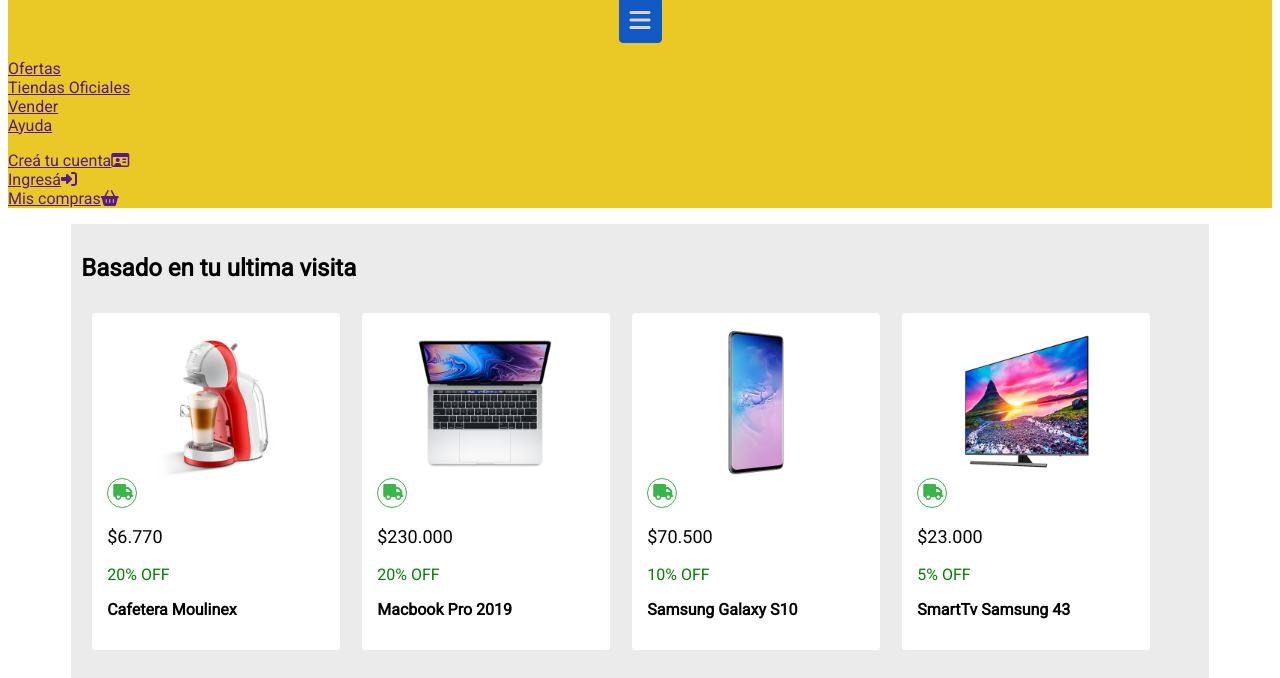
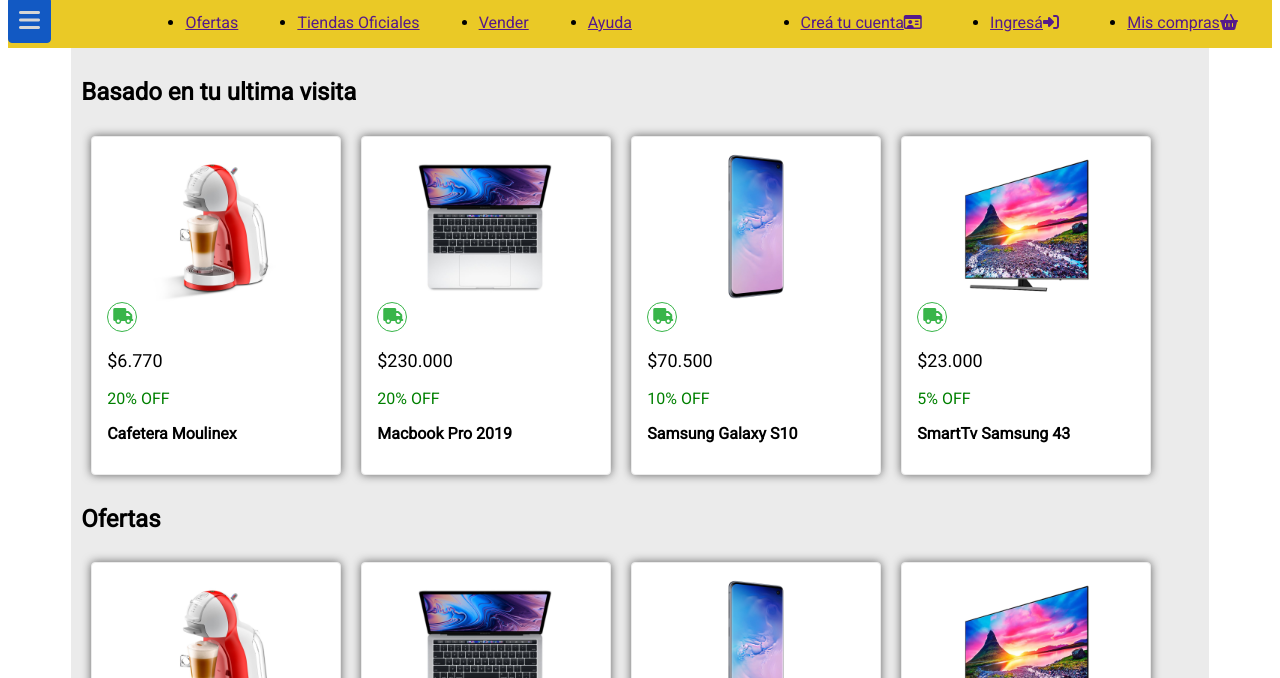
Before and after one commit to Fondi99/Mercado-Liebre, a website: page views/home.html in a window 1280 px wide. Shown: the part 120-798 px from the top of the page. Drawn offline with Linux system fonts and the light colour scheme; files that its build step writes are made by us from their sources; files whose address does not match are found by name.

Commit message:
Avances en css

```diff
--- a/public/css/styles.css
+++ b/public/css/styles.css
@@ -96,6 +96,23 @@
     font-size: 16px;
     padding: 5px;
 }
+@media (min-width:361px){
+    header nav{
+        display: flex;
+        justify-content: space-between;
+    }
+    nav ul{
+        display: flex;
+        justify-content: space-around;
+        width: 40%;
+    }
+    .description{
+        display: block;
+    }
+    main section article {
+        box-shadow: 0px 0px 10px rgb(100, 100, 100);
+    }
+}
 /*
 Paleta de colores
 Amarillo: #EAC926;
```
